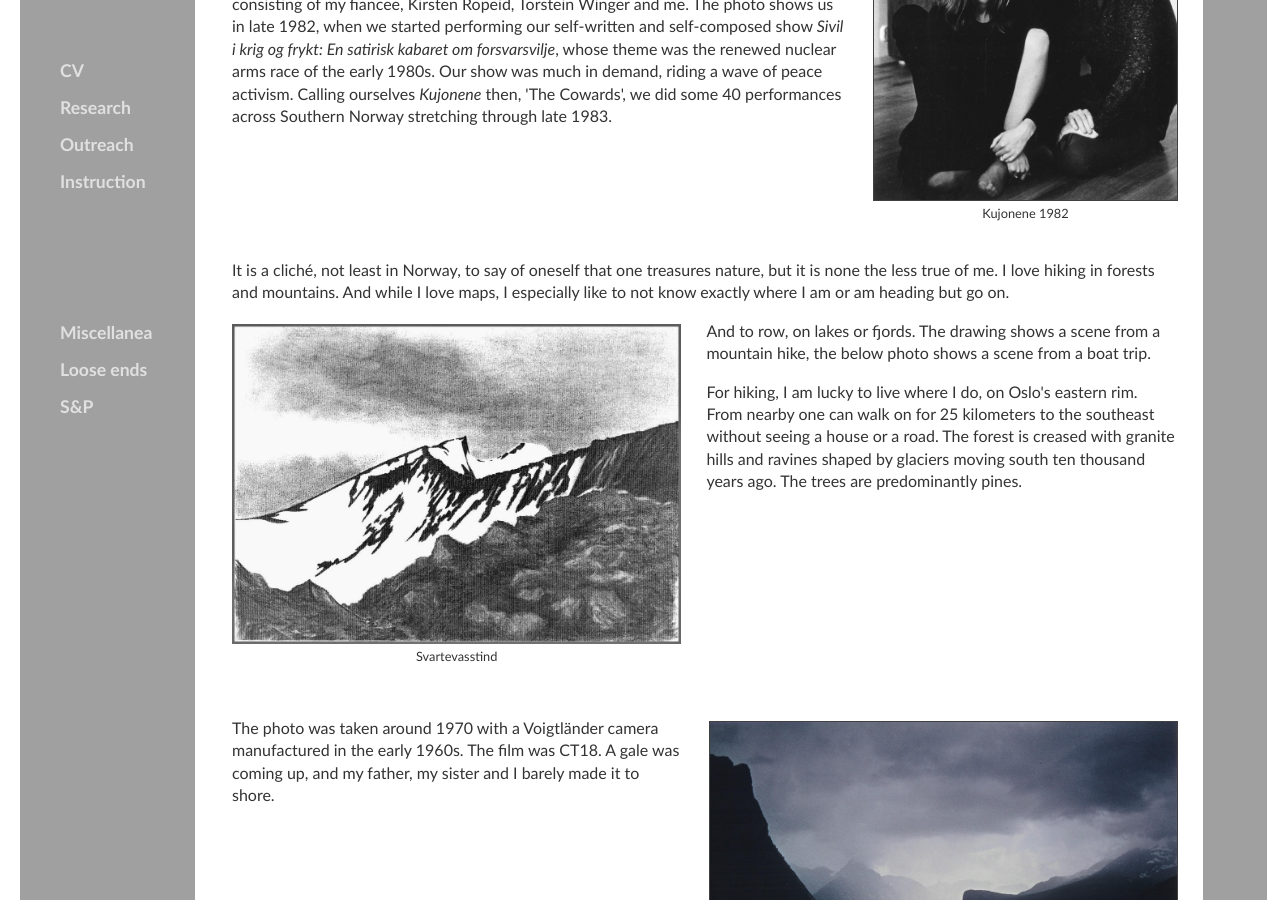
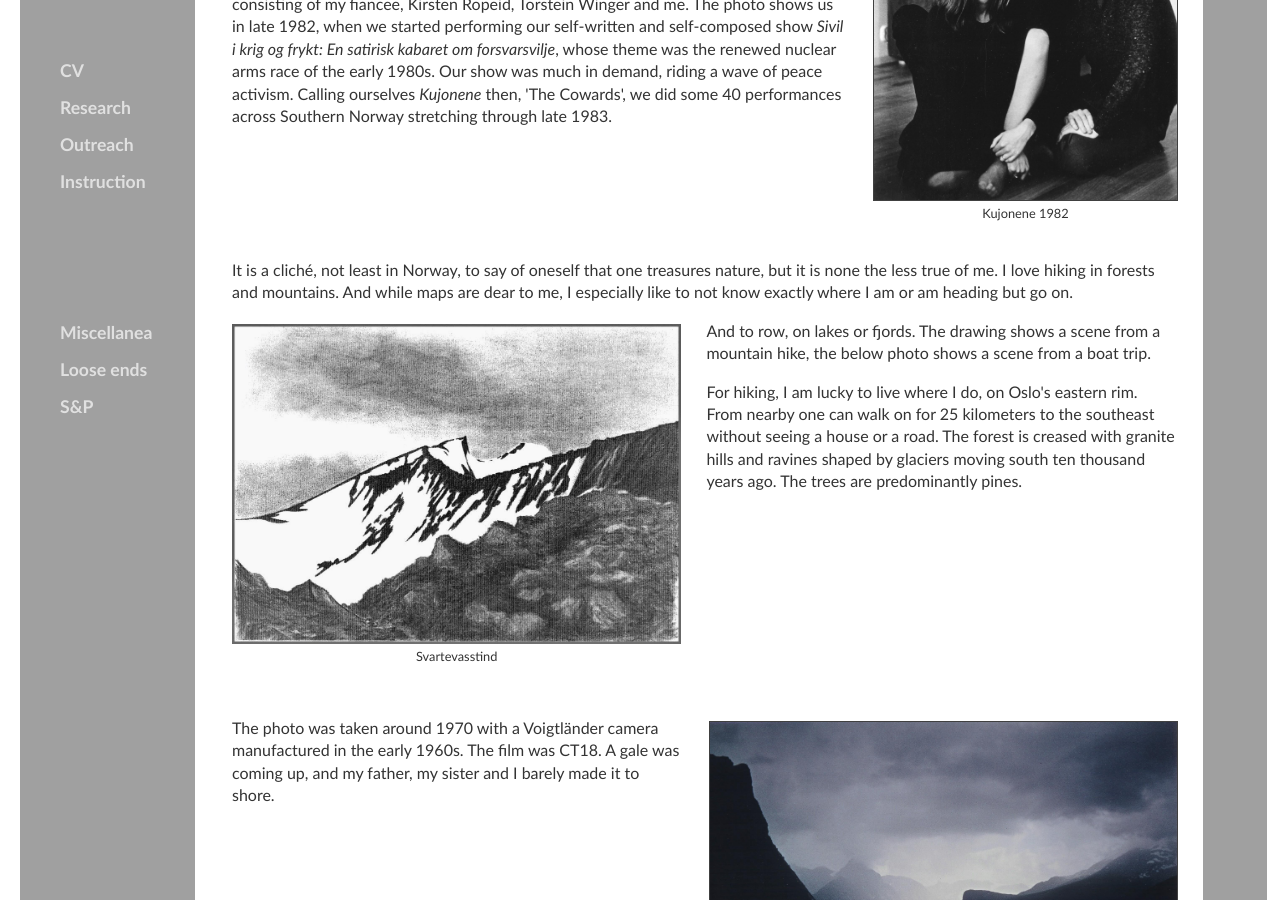
Before and after one commit to kjelljs/kjelljs.github.io, a Jekyll site: the page built from about/index.html, in a window 1280 px wide and 900 px high, scrolled down 4507 px. Built offline with Jekyll 4.4.1, drawn with Linux system fonts in a browser that asks for light colours.

Commit message:
Update index.html

```diff
--- a/about/index.html
+++ b/about/index.html
@@ -86,7 +86,7 @@ Amateur theater remained an important part of my life for some ten years after I
 </section>
 <section>
 	</br>
-<p>It is a cliché, not least in Norway, to say of oneself that one treasures nature, but it is none the less true of me. I love hiking in forests and mountains. And while I love maps, I especially like to not know exactly where I am or am heading but go on.</p>
+<p>It is a cliché, not least in Norway, to say of oneself that one treasures nature, but it is none the less true of me. I love hiking in forests and mountains. And while maps are dear to me, I especially like to not know exactly where I am or am heading but go on.</p>
 <div style="float:left;"><figure class="leftfig"><img style="height:320px;" src="/pics/Svartevass.jpg"><figcaption>Svartevasstind</figcaption></figure></div>
 <p>And to row, on lakes or fjords. The drawing shows a scene from a mountain hike, the below photo shows a scene from a boat trip.
 </p>
```
